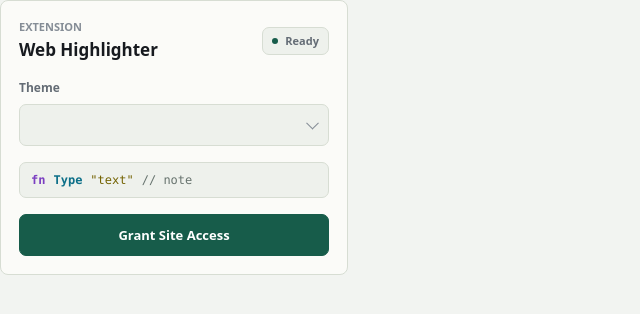
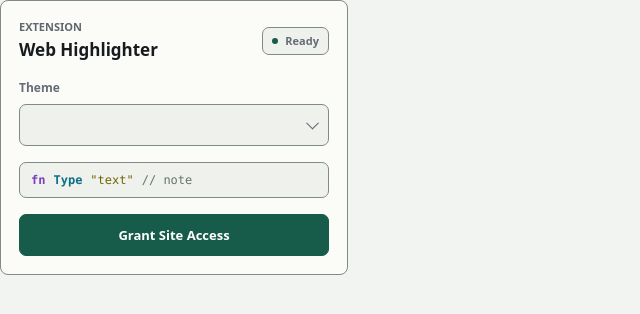
Before and after one commit to ubugeeei-prod/web-highlighter, a website built with Vite: page extension/static/popup.html in a window 1280 px wide. Shown: the whole page, without its empty margins (0-640 px from the left). Built offline with nearby package versions, Linux system fonts and the light colour scheme.

Commit message:
style: increase popup contrast
Co-authored-by: Codesmith <codesmith-bot@users.noreply.github.com>

```diff
--- a/extension/static/popup.html
+++ b/extension/static/popup.html
@@ -13,8 +13,8 @@
         --surface-pressed: #e5e9e2;
         --text: #171a1f;
         --muted: #646c75;
-        --subtle: #858d96;
-        --border: #d7ddd3;
+        --subtle: #5f686f;
+        --border: #7f8c83;
         --border-strong: #aeb8aa;
         --accent: #175c4a;
         --action: #175c4a;
```
